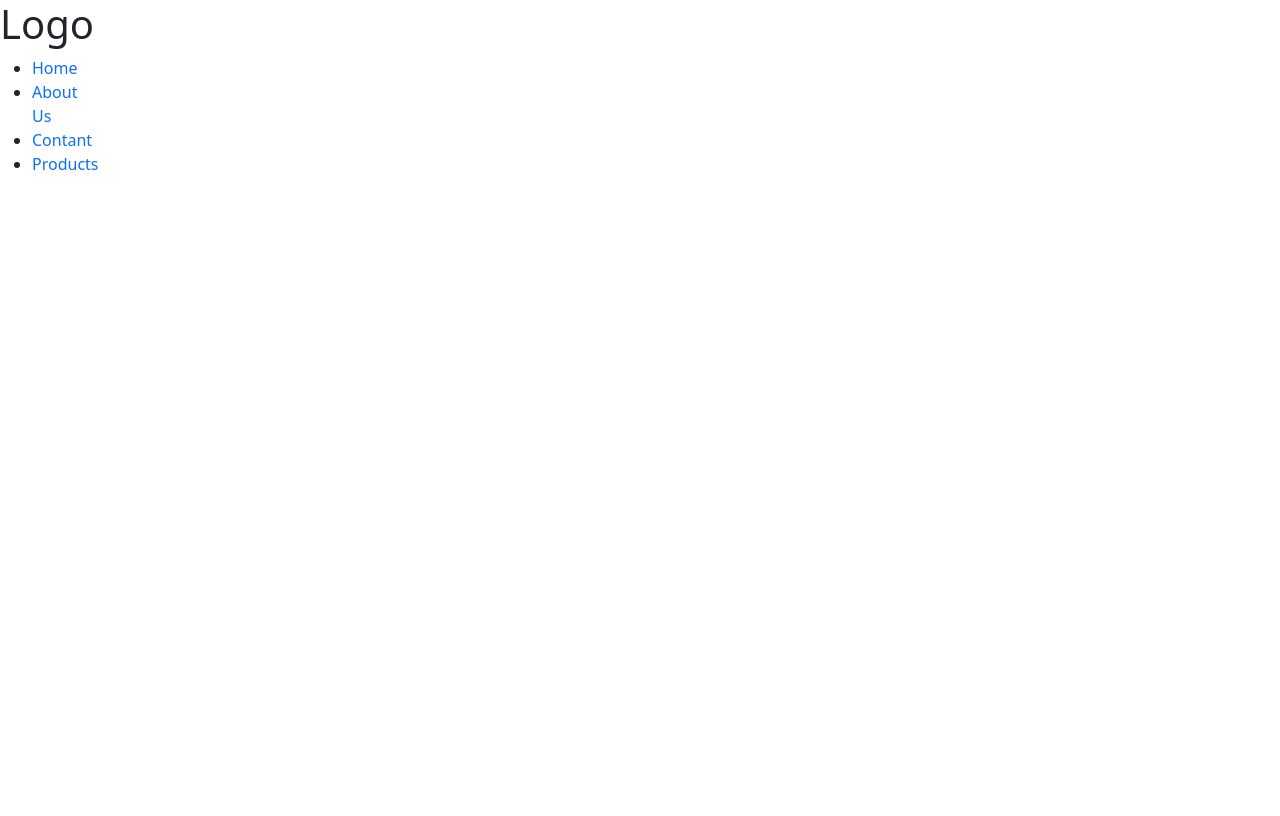
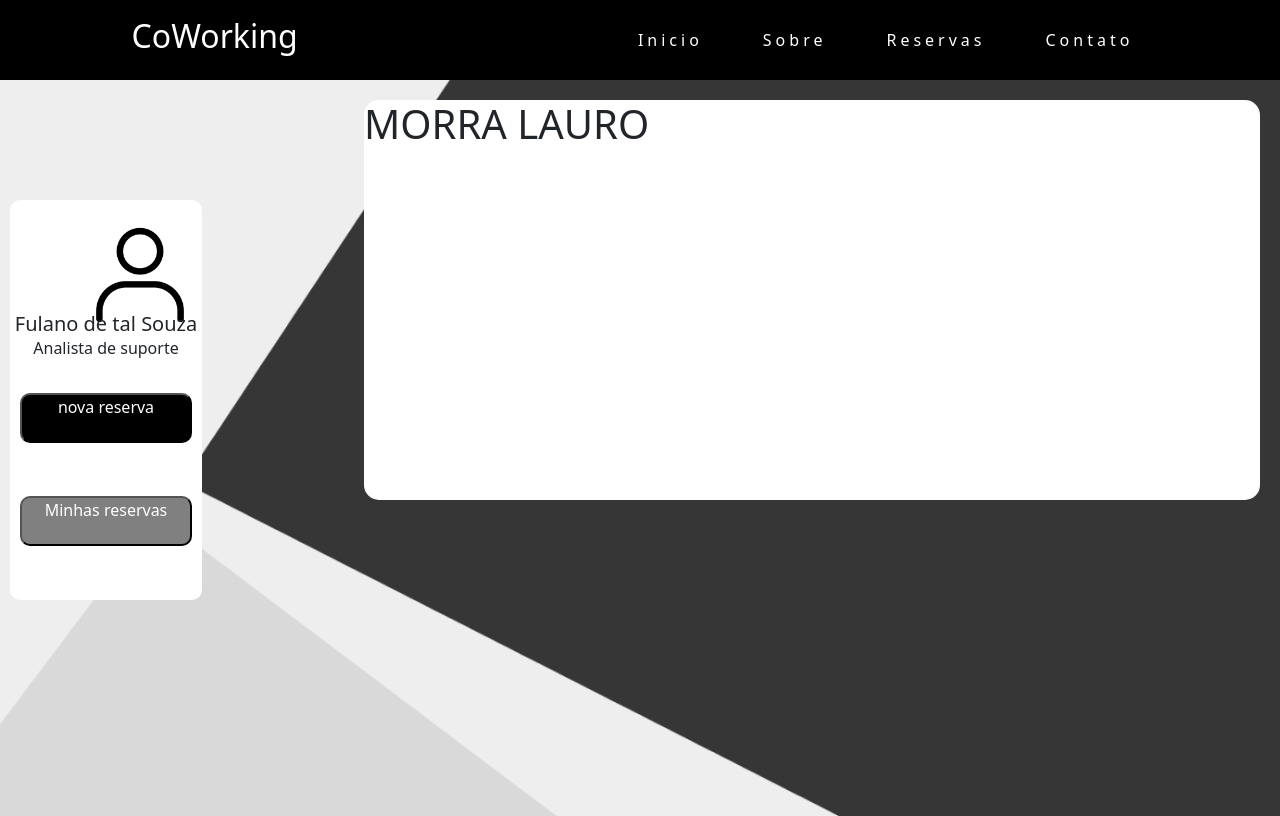
Before and after one commit to LucasCPena/Tcc-Front-end, a plain HTML site: page Main.html in a window 1280 px wide. Drawn offline with nearby package versions, Linux system fonts and the light colour scheme.

Commit message:
Add Front-end

```diff
--- a/Main.html
+++ b/Main.html
@@ -18,26 +18,41 @@
 <body>
 
     <header>
-        <h1 class="logo">Logo</h1>
-        <nav id="Header">
+        <nav>
+        <h2 class="logo">CoWorking </h2>
 
-            <div id="content-header">
-                <ul class="stick-top">
-                    <li>
-                        <a href="#" class="text-decoration-none">Home</a>
-                    </li>
-                    <li>
-                        <a href="#" class="text-decoration-none">About Us</a>
-                    </li>
-                    <li>
-                        <a href="#" class="text-decoration-none">Contant</a>
-                    </li>
-                    <li>
-                        <a href="# " class="text-decoration-none"">Products</a>
-        </li>
-      </ul>
-    </div>
-</nav>
-</header>
+            <ul class="nav-list">
+                <li><a href="">Inicio</a></li>
+                <li><a href="">Sobre</a></li>
+                <li><a href="">Reservas</a></li>
+                <li><a href="">Contato</a></li>
+            </ul>
+        </nav>
+
+    </header>
+    <main>
+      <div class="card-body">
+            <div class="image">
+            <img src="Images/2815428.png" width="150px"/ alt="">
+           </div>
+           <div class="name">
+             <span>Fulano de tal Souza</span> <br>
+             <h6> Analista de suporte</h6>
+           </div>
+           <button class="reserva">
+                <span> nova reserva</span>
+
+           </button>
+           <button class="mreserva">
+              <span>Minhas reservas</span>
+           </button>
+      </div>
+            <div class="dash">
+                  <h1>
+                    MORRA LAURO
+                  </h1>
+
+            </div>
+    </main>
 </body>
 </html>
--- a/style.css
+++ b/style.css
@@ -1,150 +1,101 @@
-/* **********************NAVBAR*********************** */
-
-
-@import url('https://fonts.googleapis.com/css?family=Roboto');
-
 *{
-    margin:0;
+    margin: 0;
     padding: 0;
 }
-
 body{
-    margin: 0;
-    padding: 0;
-    background-color: #232323;
-    color: #cdcdcd;
-    font-family: 'Roboto', sans-serif;
+    background-color: black;
 }
-
-a{
+ li a{
+    color: #fff;
     text-decoration: none;
-    color: #232323;
-    transition: color 0.3 ease;
+ }
+ li a:hover{
+    color: #fca311;
+ }
+.logo{
+    color: #fff;
+    display: inline-block;
 }
-
-
-a:hover, a:active,a.active{
-    color:#878E88;
-
+ nav{
+    background-color: black;
+    display: flex;
+    justify-content: space-around;
+    align-items: center;
+    height: 10vh;
+ }
+.nav-list{
+    list-style:none;
+    display: flex;
+    text-decoration: none;
 
 }
 
-nav{
-    float: left;
-    width: 0;
-    height: 0;
-
+.nav-list li{
+    margin-top: 15px;
+    letter-spacing: 4px;
+    padding: 15px;
+   margin-left: 30px;
 }
 
-.nav-main{
-    position: absolute;
-    width: 240px;
-    margin: -100px 0 0 -50px;
-    padding: 125px 10px 40px;
-    background: #ededed;
-    list-style-type: none;
-    text-decoration: none;
-    color: #232323;
-    transition: color 0.3 ease;
+main{
+    height: 92vh;
+    background-image:url(Images/BackGround.jpg)
 }
 
-.nav-main li{
-    padding: 10px 25px;
-    font-size: 16px;
-    text-decoration: none;
+.card-body{
+    width: 15vw;
+    height: 50vh;
+    display: grid;
+    position: absolute;
+    top: 25%;
+    background-color: #fff;
+    border-radius: 10px;
+    margin-left: 10px;
 }
 
-.nav-main li a{
-    padding: 0;
-    text-decoration: none;
-    color:#232323;
-}
-.nav-main .separator{
-    padding: 0;
-    border-bottom: 3px solid #e6e7ea;
-    cursor: default;
-    margin: 6px 0;
-
-
+.image{
+  margin-left: 55px;
+  margin-bottom: 0px ;
+  width: 20px;
+  height: 20px;
 }
 
-
-#ClickNav{
-display: block;
-position: relative;
-top: 50px;
-left: 50px;
-z-index: 1;
+.name{
+    margin-top: 35px;
+    font-size: 20px;
+    text-align: center;
+    max-height: 30px;
 }
 
-
-#ClickNav input{
-    display: block;
-    width: 40px;
-    height: 32px;
-    position: absolute;
-    top: -7px;
-    left: -5px;
-    cursor: pointer;
-    opacity: 0;
-    z-index: 9999;
-    -webkit-touch-callout: none;
-
+.reserva{
+   justify-self: center;
+    display: flex;
+     justify-content: center;
+    color: #fff;
+    width: 90%;
+    height: 50px;
+    border-radius: 10px;
+    background-color: black;
 }
 
-#ClickNav input:checked ~ ul{
-    -webkit-transform: none;
-    transform: none;
-}
-#ClickNav span { display: block; width: 33px; height: 4px; margin-bottom: 5px; position: relative; background: #f89c2b; border-radius: 3px; z-index: 1;}
-#ClickNav span {
--webkit-transform-origin: 4px 0px;
-transform-origin: 4px 0px;
-transition: background 0.5s cubic-bezier(0.77,0.2,0.05,1.0),
-opacity 0.55s ease,
--webkit-transform 0.5s cubic-bezier(0.77,0.2,0.05,1.0);
-transition: transform 0.5s cubic-bezier(0.77,0.2,0.05,1.0),
-background 0.5s cubic-bezier(0.77,0.2,0.05,1.0),
-opacity 0.55s ease;
-transition: transform 0.5s cubic-bezier(0.77,0.2,0.05,1.0),
-background 0.5s cubic-bezier(0.77,0.2,0.05,1.0),
-opacity 0.55s ease,
--webkit-transform 0.5s cubic-bezier(0.77,0.2,0.05,1.0);
+.mreserva{
+    background-color: grey;
+    justify-self: center;
+    display: flex;
+     justify-content: center;
+    color: #fff;
+    width: 90%;
+    height: 50px;
+    border-radius: 10px;
 }
 
-#ClickNav span:first-child {
-	-webkit-transform-origin: 0% 0%;
-	transform-origin: 0% 0%;
+.dash{
+    top: 20%;
+    width: 70vw;
+    height: 50vh;
+    border-radius: 15px;
+    background-color: #fff;
+    margin-right: 20px;
+    margin-top: 20px;
+    float: right;
 }
-#ClickNav span:nth-last-child(2) {
-	-webkit-transform-origin: 0% 100%;
-	transform-origin: 0% 100%;
-}
-
-#ClickNav input:checked ~ span {
-	opacity: 1;
-	-webkit-transform: rotate(45deg) translate(-2px, -1px);
-	transform: rotate(45deg) translate(-2px, -1px);
-	background: #232323;
-}
-
-#ClickNav input:checked ~ span:nth-last-child(3) {
-	opacity: 0;
-	-webkit-transform: rotate(0deg) scale(0.2, 0.2);
-	transform: rotate(0deg) scale(0.2, 0.2);
-}
-
-#ClickNav input:checked ~ span:nth-last-child(2) {
-	-webkit-transform: rotate(-45deg) translate(0, -1px);
-	transform: rotate(-45deg) translate(0, -1px);
-}
-
-.nav-main {
-	-webkit-transform-origin: 0% 0%;
-	transform-origin: 0% 0%;
-	-webkit-transform: translate(-100%, 0);
-	transform: translate(-100%, 0);
-	transition: -webkit-transform 0.5s cubic-bezier(0.77,0.2,0.05,1.0);
-	transition: transform 0.5s cubic-bezier(0.77,0.2,0.05,1.0);
-	transition: transform 0.5s cubic-bezier(0.77,0.2,0.05,1.0), -webkit-transform 0.5s cubic-bezier(0.77,0.2,0.05,1.0);
-}
```
Also changed, not shown: nav.html (deleted, +0 -47 lines), Homepage (1).png (added), Images/2815428.png (added), Images/BackGround.jpg (added), Slide 16_9 - 1.png (added), minhas reserva.png (added), nova reserva.png (added), 1 other file.
